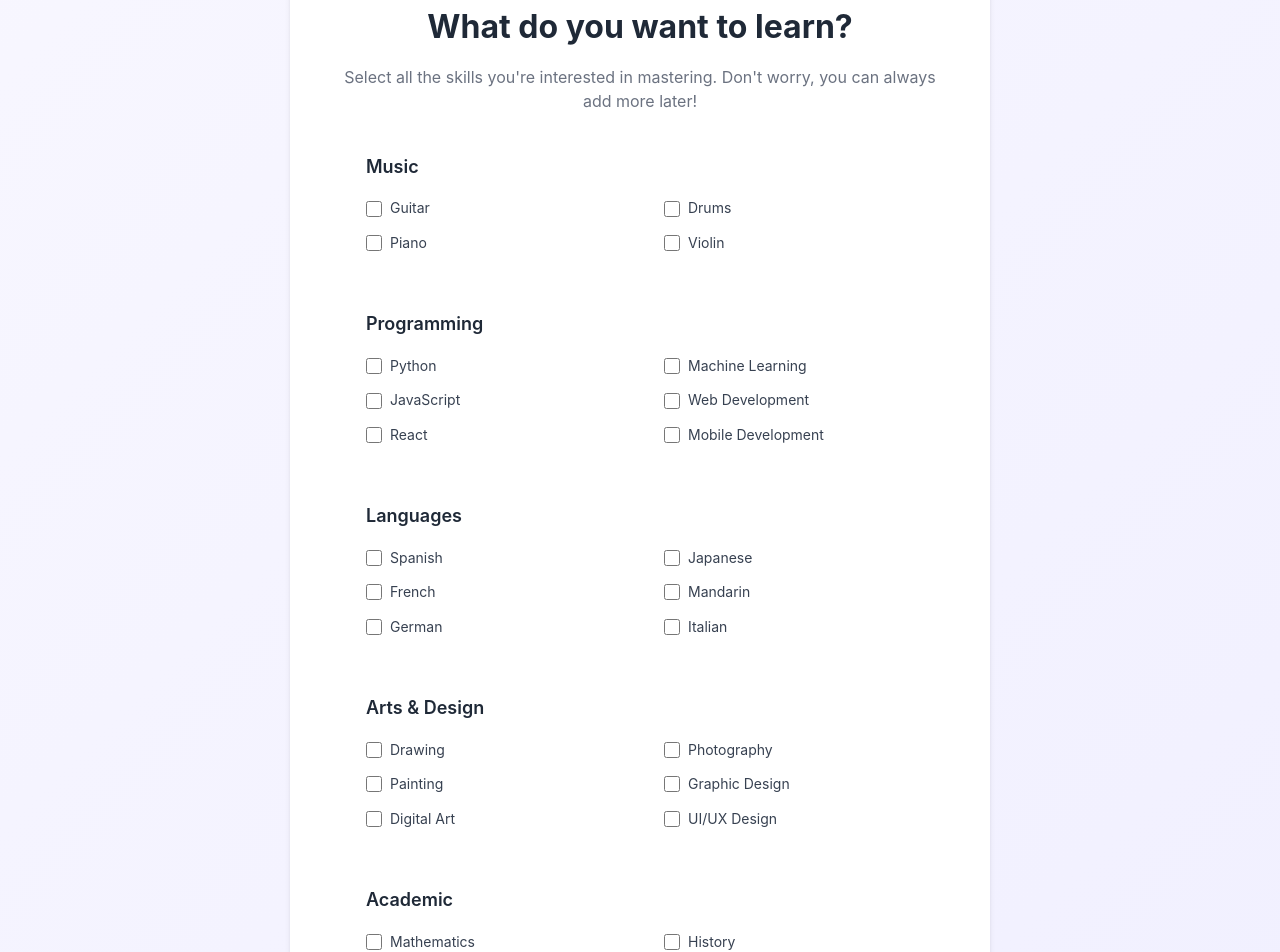
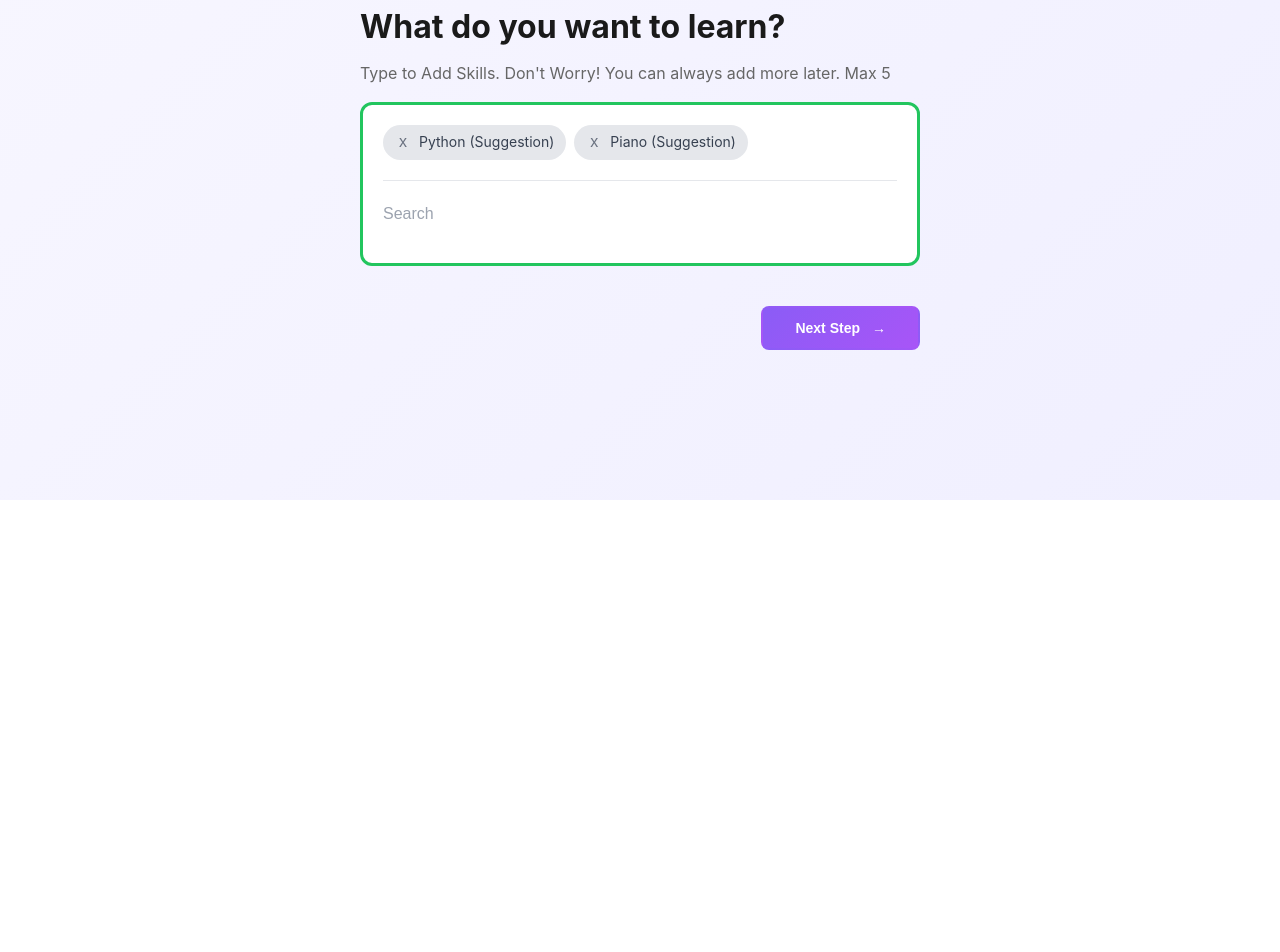
Before and after one commit to abishanB/PolyMathAI, a Next.js app: page /onboarding in a window 1280 px wide. Shown: the part 300-1252 px from the top of the page. After the commit the page ends 800 px from the top, so only its background shows below. Built offline with nearby package versions, Linux system fonts and the light colour scheme.

Commit message:
change skillSelect

```diff
--- a/src/app/onboarding/page.js
+++ b/src/app/onboarding/page.js
@@ -75,7 +75,7 @@ export default function Onboarding() {
   }
 
   if (step === "skillSelect") {
-    return <SkillSelect setSkills={setSkills} setStep={setStep} />;
+    return <SkillSelect passSkillsToParent={setSkills} setStep={setStep} />;
   }
 
   if (step === "skillPriority") {
--- a/src/app/skillSelect/skillSelect.css
+++ b/src/app/skillSelect/skillSelect.css
@@ -187,7 +187,6 @@ header {
   user-select: none;
 }
 
-
 /* Responsive Design */
 @media (max-width: 768px) {
   .header-content {
@@ -228,3 +227,154 @@ header {
     font-size: 1rem;
   }
 }
+
+.skills-container {
+  max-width: 600px;
+  margin: 40px auto;
+  padding: 20px;
+  font-family: -apple-system, BlinkMacSystemFont, "Segoe UI", Roboto, sans-serif;
+}
+
+.skills-title {
+  font-size: 2rem;
+  font-weight: 700;
+  color: #1a1a1a;
+  margin: 0 0 8px 0;
+}
+
+.skills-subtitle {
+  font-size: 1rem;
+  color: #666;
+  margin: 0 0 16px 0;
+  font-weight: 400;
+}
+
+.skills-box {
+  border: 3px solid #22c55e;
+  border-radius: 12px;
+  padding: 20px;
+  background: white;
+}
+
+.skills-header {
+  display: flex;
+  justify-content: space-between;
+  align-items: flex-start;
+  margin-bottom: 20px;
+}
+
+.skills-tags {
+  display: flex;
+  flex-wrap: wrap;
+  gap: 8px;
+  flex: 1;
+  margin-right: 16px;
+}
+
+.skill-tag {
+  display: flex;
+  align-items: center;
+  background: #e5e7eb;
+  border-radius: 20px;
+  padding: 6px 12px;
+  font-size: 14px;
+  color: #374151;
+  gap: 8px;
+}
+
+.remove-btn {
+  background: none;
+  border: none;
+  color: #6b7280;
+  font-size: 16px;
+  cursor: pointer;
+  padding: 0;
+  width: 16px;
+  height: 16px;
+  display: flex;
+  align-items: center;
+  justify-content: center;
+  border-radius: 50%;
+  transition: background-color 0.2s;
+}
+
+.remove-btn:hover {
+  background-color: rgba(0, 0, 0, 0.1);
+}
+
+.skill-text {
+  white-space: nowrap;
+}
+
+.menu-btn {
+  background: none;
+  border: none;
+  cursor: pointer;
+  padding: 4px;
+  display: flex;
+  align-items: center;
+  justify-content: center;
+}
+
+.menu-lines {
+  display: flex;
+  flex-direction: column;
+  gap: 3px;
+}
+
+.line {
+  width: 18px;
+  height: 2px;
+  background-color: #22c55e;
+  border-radius: 1px;
+}
+
+.search-section {
+  border-top: 1px solid #e5e7eb;
+  padding-top: 16px;
+}
+
+.search-input {
+  width: 100%;
+  border: none;
+  outline: none;
+  font-size: 16px;
+  color: #374151;
+  background: transparent;
+  padding: 8px 0;
+}
+
+.search-input::placeholder {
+  color: #9ca3af;
+}
+
+.no-items {
+  color: #6b7280;
+  font-size: 14px;
+  margin-top: 12px;
+}
+
+/* Responsive Design */
+@media (max-width: 640px) {
+  .skills-container {
+    margin: 20px;
+    padding: 16px;
+  }
+
+  .skills-title {
+    font-size: 1.5rem;
+  }
+
+  .skills-box {
+    padding: 16px;
+  }
+
+  .skills-header {
+    flex-direction: column;
+    gap: 16px;
+  }
+
+  .skills-tags {
+    margin-right: 0;
+  }
+}
--- a/src/app/skillSelect/skillSelect.js
+++ b/src/app/skillSelect/skillSelect.js
@@ -1,57 +1,45 @@
 "use client";
 import "./skillSelect.css";
 import Image from "next/image";
-export default function SkillSelect({ setSkills, setStep }) {
-  const toggleSkill = (skill) => {
-    setSkills(
-      (prev) =>
-        prev.includes(skill)
-          ? prev.filter((s) => s !== skill) // remove if already selected
-          : [...prev, skill] // add if not selected
-    );
+import { useState } from "react";
+export default function SkillSelect({passSkillsToParent, setStep }) {
+  const capitalizeFirstLetter = (skill) => skill.charAt(0).toUpperCase() + skill.slice(1);
+
+  const [skills, setSkills] = useState([
+    "Python (Suggestion)",
+    "Piano (Suggestion)",
+  ]);
+  const [searchTerm, setSearchTerm] = useState(""); //current skill being typed
+  const [maxSkillsMessage, setMaxSkillsMessage] = useState("");
+  const removeSkill = (skillToRemove) => {
+    setSkills(skills.filter((skill) => skill !== skillToRemove));
   };
-  const musicSkills = ["Guitar", "Drums", "Piano", "Violin"];
-  const programmingSkills = [
-    "Python",
-    "Machine Learning",
-    "JavaScript",
-    "Web Development",
-    "React",
-    "Mobile Development",
-  ];
-  const languageSkills = [
-    "Spanish",
-    "Japanese",
-    "French",
-    "Mandarin",
-    "German",
-    "Italian",
-  ];
-  const artsDesignSkills = [
-    "Drawing",
-    "Photography",
-    "Painting",
-    "Graphic Design",
-    "Digital Art",
-    "UI/UX Design",
-  ];
-  const fitnessHealthSkills = [
-    "Yoga",
-    "Martial Arts",
-    "Weight Training",
-    "Dance",
-    "Running",
-    "Meditation",
-  ];
-  const academicSkills = [
-    "Mathematics",
-    "History",
-    "Physics",
-    "Philosophy",
-    "Chemistry",
-    "Literature",
-  ];
+  const handleEnter = (e) => {
+    //when user types a skill then enter
+    if (e.key === "Enter") {
+      if (searchTerm == "") {
+        return;
+      }
+      if (skills.length >= 5) {
+        setMaxSkillsMessage("Maximum 5 Skills");
+        return;
+      } else {
+        setMaxSkillsMessage("");
+      }
+
+      setSkills(
+        (prev) =>
+          prev.includes(searchTerm)
+            ? prev.filter((s) => s !== searchTerm) // remove if already selected
+            : [...prev, searchTerm] // add if not selected
+      );
+      setSearchTerm("");
+    }
+  };
+
+
   const handleNextStep = () => {
+    passSkillsToParent(skills);
     setStep("skillPriority");
   };
   return (
@@ -79,157 +67,61 @@ export default function SkillSelect({ setSkills, setStep }) {
           </div>
         </section>
 
-        <section className="form-section">
-          <div className="container">
-            <div className="form-card">
-              <h1 className="form-title">What do you want to learn?</h1>
-              <p className="form-subtitle">
-                Select all the skills you're interested in mastering. Don't
-                worry, you can always add more later!
-              </p>
+        <div className="skills-container">
+          <h2 className="skills-title">What do you want to learn?</h2>
+          <p className="skills-subtitle">
+            Type to Add Skills. Don't Worry! You can always add more later. Max
+            5
+          </p>
 
-              <form className="categories-grid">
-                <div className="category">
-                  <div className="category-header">
-                    <span className="category-icon"></span>
-                    Music
+          <div className="skills-box">
+            <div className="skills-header">
+              <div className="skills-tags">
+                {skills.map((skill, index) => (
+                  <div key={index} className="skill-tag">
+                    <button
+                      className="remove-btn"
+                      onClick={() => removeSkill(skill)}
+                      aria-label={`Remove ${skill}`}>
+                      x
+                    </button>
+                    <span className="skill-text">{skill}</span>
                   </div>
+                ))}
+              </div>
+            </div>
 
-                  <div className="skills-grid">
-                    {musicSkills.map((skill, index) => (
-                      <label key={index} className="skill-item">
-                        <input
-                          type="checkbox"
-                          className="skill-checkbox"
-                          name="skills"
-                          value={skill}
-                          onChange={(e) => toggleSkill(e.target.value)}
-                        />
-                        <span className="skill-label">{skill}</span>
-                      </label>
-                    ))}
-                  </div>
-                </div>
+            <div className="search-section">
+              <input
+                type="text"
+                className="search-input"
+                placeholder="Search"
+                value={searchTerm}
+                onChange={(e) =>
+                  setSearchTerm(capitalizeFirstLetter(e.target.value))
+                }
+                onKeyDown={handleEnter}
+              />
 
-                <div className="category">
-                  <div className="category-header">
-                    <span className="category-icon"></span>
-                    Programming
-                  </div>
-                  <div className="skills-grid">
-                    {programmingSkills.map((skill, index) => (
-                      <label key={index} className="skill-item">
-                        <input
-                          type="checkbox"
-                          className="skill-checkbox"
-                          name="skills"
-                          value={skill}
-                          onChange={(e) => toggleSkill(e.target.value)}
-                        />
-                        <span className="skill-label">{skill}</span>
-                      </label>
-                    ))}
-                  </div>
-                </div>
+              <div className="no-items">{maxSkillsMessage}</div>
+            </div>
+          </div>
+           <div className="navigation">
+                  <button
+                    style={{visibility: "hidden"}}
+                    >
 
-                <div className="category">
-                  <div className="category-header">
-                    <span className="category-icon"></span>
-                    Languages
-                  </div>
-                  <div className="skills-grid">
-                    {languageSkills.map((skill, index) => (
-                      <label key={index} className="skill-item">
-                        <input
-                          type="checkbox"
-                          className="skill-checkbox"
-                          name="skills"
-                          value={skill}
-                          onChange={(e) => toggleSkill(e.target.value)}
-                        />
-                        <span className="skill-label">{skill}</span>
-                      </label>
-                    ))}
-                  </div>
-                </div>
-
-                <div className="category">
-                  <div className="category-header">
-                    <span className="category-icon"></span>
-                    Arts & Design
-                  </div>
-                  <div className="skills-grid">
-                    {artsDesignSkills.map((skill, index) => (
-                      <label key={index} className="skill-item">
-                        <input
-                          type="checkbox"
-                          className="skill-checkbox"
-                          name="skills"
-                          value={skill}
-                          onChange={(e) => toggleSkill(e.target.value)}
-                        />
-                        <span className="skill-label">{skill}</span>
-                      </label>
-                    ))}
-                  </div>
-                </div>
-
-                <div className="category">
-                  <div className="category-header">
-                    <span className="category-icon"></span>
-                    Academic
-                  </div>
-                  <div className="skills-grid">
-                    {academicSkills.map((skill, index) => (
-                      <label key={index} className="skill-item">
-                        <input
-                          type="checkbox"
-                          className="skill-checkbox"
-                          name="skills"
-                          value={skill}
-                          onChange={(e) => toggleSkill(e.target.value)}
-                        />
-                        <span className="skill-label">{skill}</span>
-                      </label>
-                    ))}
-                  </div>
-                </div>
-
-                <div className="category">
-                  <div className="category-header">
-                    <span className="category-icon"></span>
-                    Fitness & Health
-                  </div>
-                  <div className="skills-grid">
-                    {fitnessHealthSkills.map((skill, index) => (
-                      <label key={index} className="skill-item">
-                        <input
-                          type="checkbox"
-                          className="skill-checkbox"
-                          name="skills"
-                          value={skill}
-                          onChange={(e) => toggleSkill(e.target.value)}
-                        />
-                        <span className="skill-label">{skill}</span>
-                      </label>
-                    ))}
-                  </div>
-                </div>
-
-                <div className="navigation">
-                  <button style={{ visibility: "hidden" }}></button>
+                  </button>
                   <button
-                    onClick={handleNextStep}
                     type="button"
-                    className="btn btn-primary">
+                    className="btn btn-primary"
+                    onClick={handleNextStep}>
                     Next Step
                   </button>
                 </div>
-              </form>
-            </div>
-          </div>
-        </section>
+        </div>
       </div>
+
     </div>
   );
 }
```
Also changed, not shown: public/images/music.png (added).
